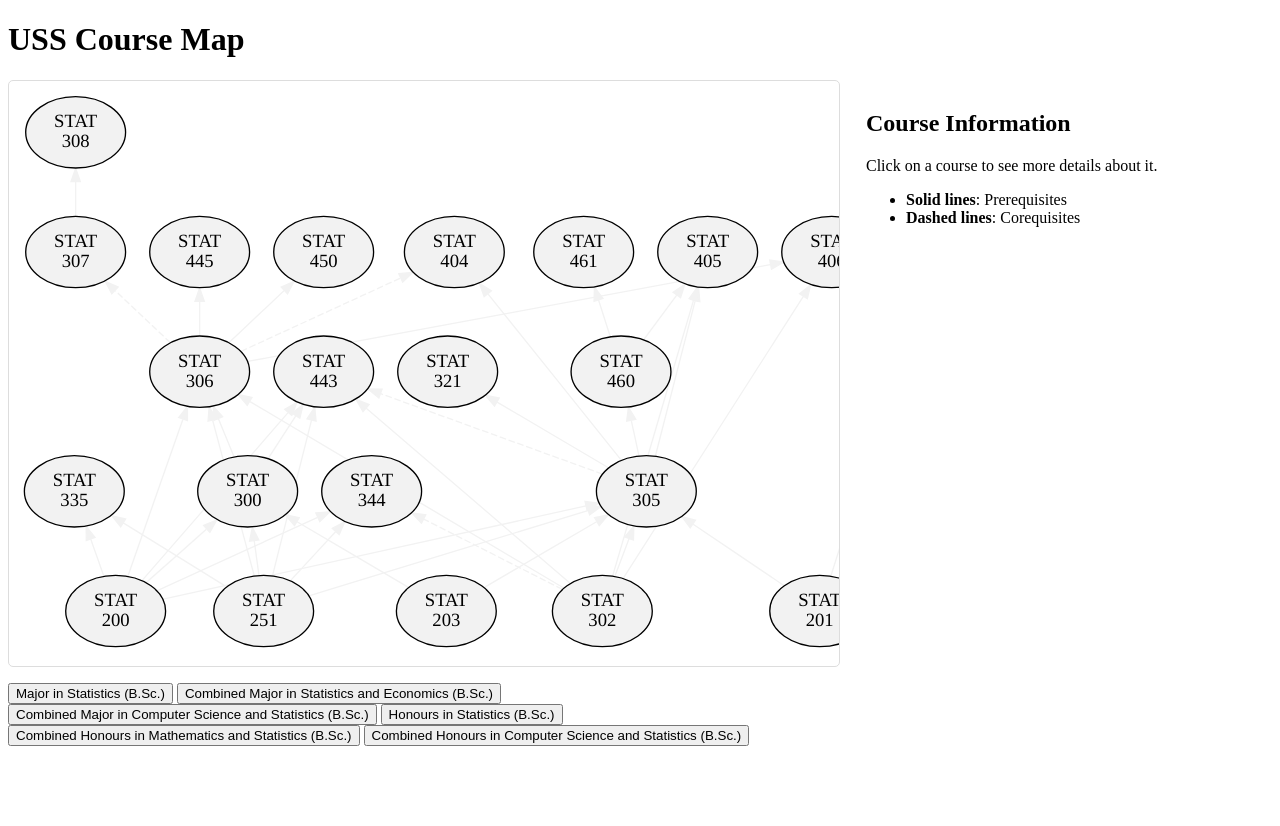
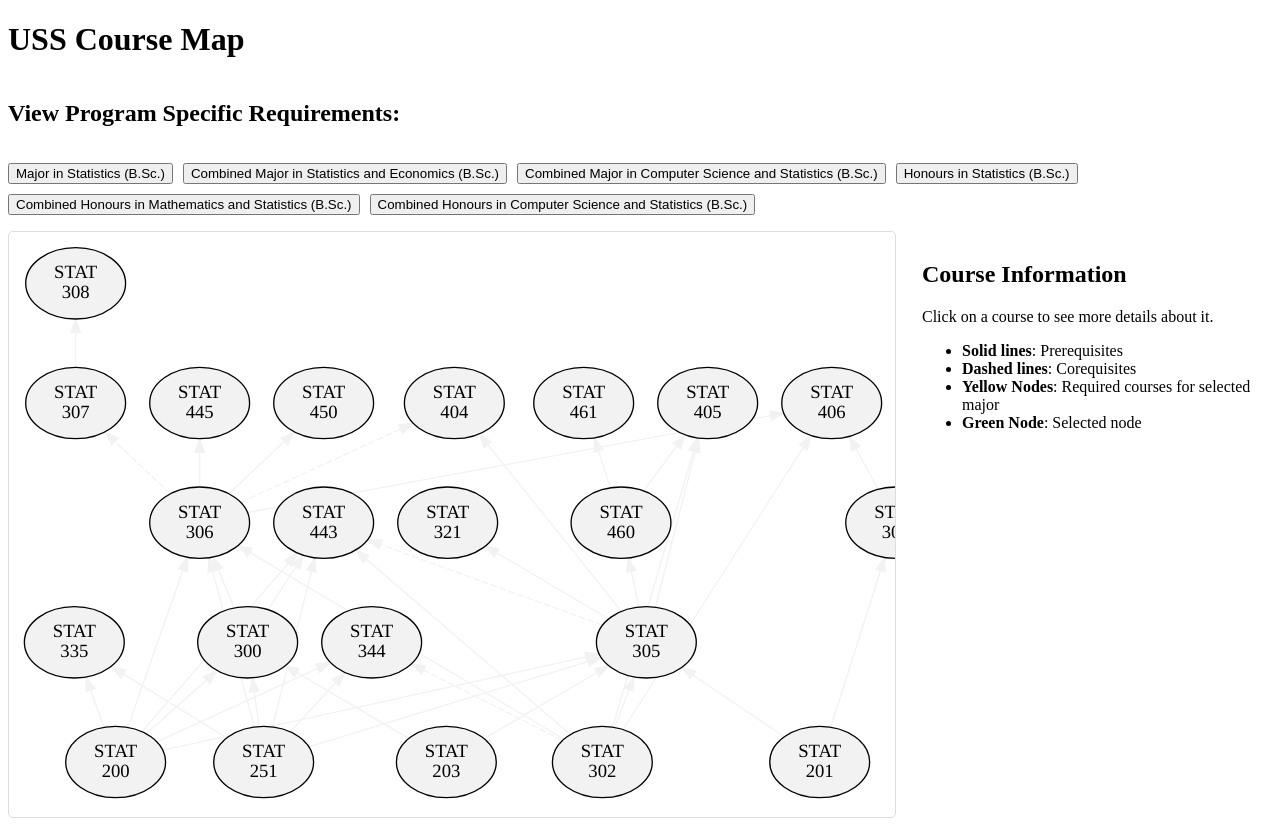
Before and after one commit to rileywheadon/uss-course-map, a Flask app: page / in a window 1280 px wide. Before the commit the page ends 746 px from the top, so only its background shows below. Run offline with Flask 3, Linux system fonts and the light colour scheme.

Commit message:
fixed html formatting and color shading for major nodes

```diff
--- a/static/main.js
+++ b/static/.js
@@ -1,4 +1,5 @@
 function setActiveNode(nodes, node) {
+    document.getElementById("viewing-title")?.style.setProperty("display", "none");
 
     // Get the course code from the node's title element
     const titleElement = node.querySelector('title');
@@ -63,7 +64,7 @@ function highlightPrerequisites(node, codeSet) {
     let courseCode = titleElement.textContent.replace(/\s+/g, '');
 
      // Make the selected node green
-    node.querySelector('ellipse').setAttribute('fill', 'lightgreen');
+    node.querySelector('ellipse').setAttribute('fill', 'yellow');
 
     // Highlight incoming edges (arrows pointing TO this node)
     const edges = document.querySelectorAll('.edge');
@@ -79,7 +80,7 @@ function highlightPrerequisites(node, codeSet) {
         const src = parts[0];
         const dst = parts[1];
 
-        // Get edges that point TO our selected node
+        // Get edges that point TO our selected node AND are a prerequisite
         if (dst === courseCode && codeSet.has(src)) {
             edgePath.setAttribute('stroke', 'black');
             edgePolygon.setAttribute('stroke', 'black');
@@ -92,8 +93,16 @@ function highlightPrerequisites(node, codeSet) {
 document.querySelectorAll(".program-button").forEach(btn => {
     btn.addEventListener("click", () => {
         const programName = btn.dataset.program;
+        let h = document.getElementById("viewing-title");
+        if (!h) {
+            h = document.createElement("h3");
+            h.id = "viewing-title";
+            document.getElementById("program-buttons").before(h);
+        }
+        h.textContent = `You are viewing: ${btn.dataset.program} requirements`;
+        const nodes = document.querySelectorAll('.node');
 
-        const nodes = document.querySelectorAll('.node');
+        document.getElementById("viewing-title")?.style.setProperty("display", "block");
 
         // Reset all edges to default color
         const allEdges = document.querySelectorAll('g.edge');
--- a/static/styles.css
+++ b/static/styles.css
@@ -11,6 +11,32 @@
     grid-template-rows: 1fr auto;
   }
 }
+.container{
+  display: flex;
+  flex-wrap: wrap;
+}
+
+.container > h2,
+#program-buttons{
+  width: 100%;
+}
+
+
+#program-buttons{
+  display: flex;
+  flex-wrap: wrap;
+  gap: 10px;
+}
+
+.container-map{
+  flex: 1 1 0;
+}
+
+.container-info{
+  flex: 0 0 360px;
+}
+
+
 
 .container-map {
   width: 100%;
--- a/templates/index.html
+++ b/templates/index.html
@@ -12,6 +12,14 @@
 <body>
     <h1>USS Course Map</h1>
     <div class="container">
+        <h2>View Program Specific Requirements:</h2>
+        <div id="program-buttons" data-programs='{{ programs | tojson }}'>
+            {% for program in programs %}
+                <button class="program-button" data-program="{{ program.program }}">
+                    {{program.program}}
+                </button>
+            {% endfor %}
+        </div>
         <div class="container-map">
             {{ courseMap | safe }}
         </div>
@@ -21,6 +29,8 @@
             <ul>
                 <li><strong>Solid lines</strong>: Prerequisites</li>
                 <li><strong>Dashed lines</strong>: Corequisites</li>
+                <li><strong>Yellow Nodes</strong>: Required courses for selected major</li>
+                <li><strong>Green Node</strong>: Selected node</li>
             </ul>
             {% for course in courseData %}
             <div class="course-details" id="{{ course.code }}">
@@ -36,14 +46,7 @@
             </div>
             {% endfor %}
         </div>
-        <div id="program-buttons" data-programs='{{ programs | tojson }}'>
-            {% for program in programs %}
-                <button class="program-button" data-program="{{ program.program }}">
-                    {{program.program}}
-                </button>
-            {% endfor %}
 
-        </div>
     </div>
 </body>
 
```
